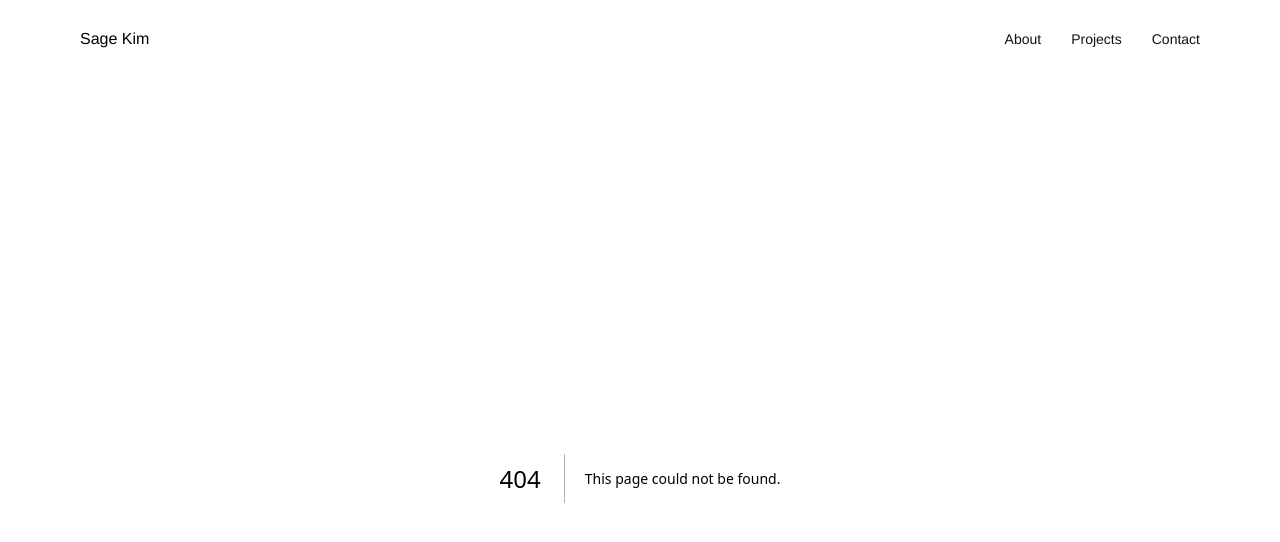
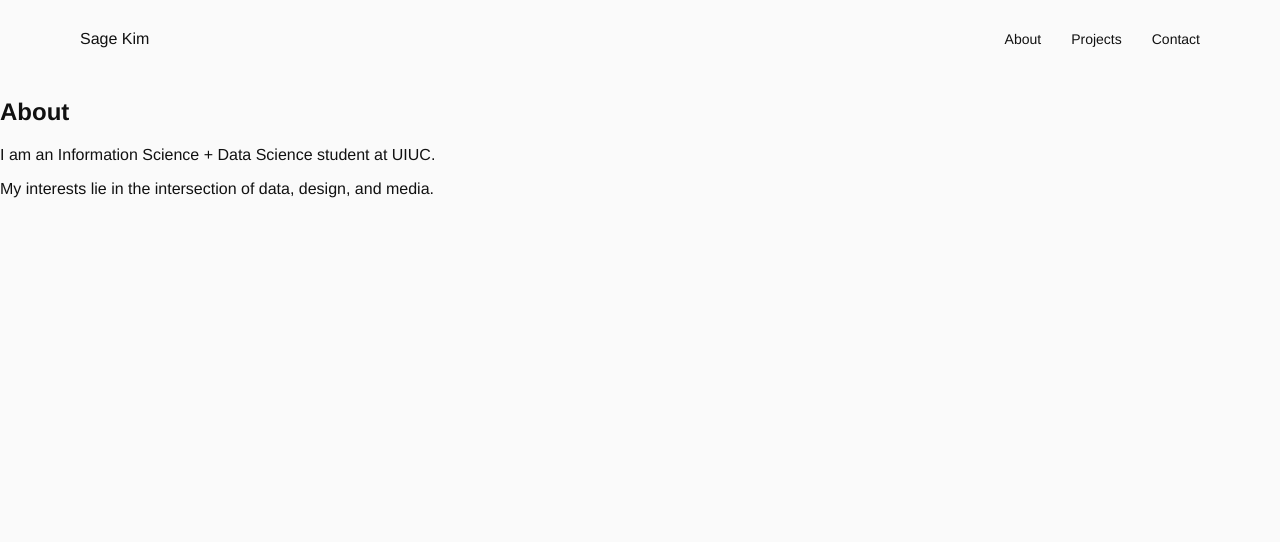
Before and after one commit to sageskim/sage-portfolio, a Next.js app: page /about in a window 1280 px wide. Before the commit this address had no page. Shown: the top 542 px of the page. Built offline with nearby package versions, Linux system fonts and the light colour scheme.

Commit message:
Add About page with personal information

```diff
--- /dev/null
+++ b/app/about/page.tsx
@@ -0,0 +1,15 @@
+export default function About() {
+  return (
+    <section className="page">
+      <h1>About</h1>
+
+      <p>
+        I am an Information Science + Data Science student at UIUC.
+      </p>
+
+      <p>
+        My interests lie in the intersection of data, design, and media.
+      </p>
+    </section>
+  )
+}
```
